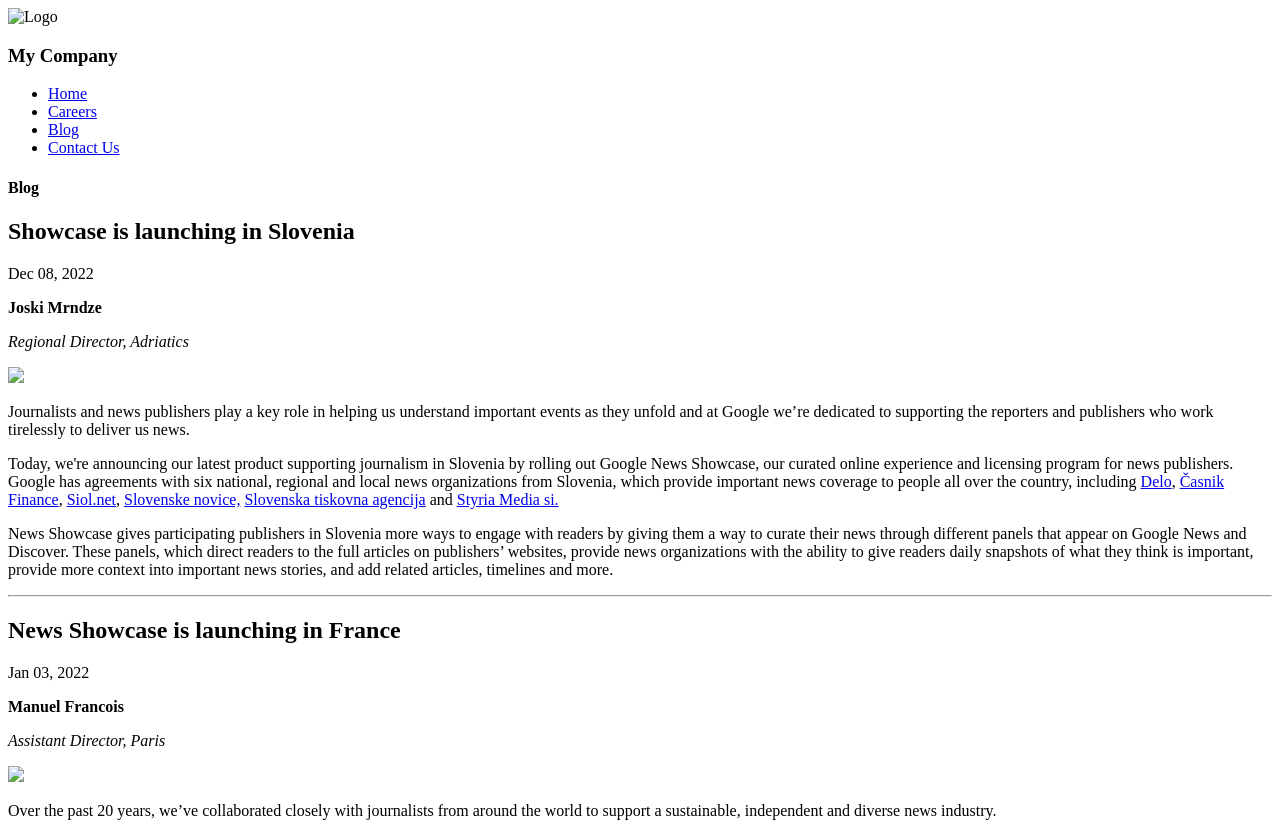
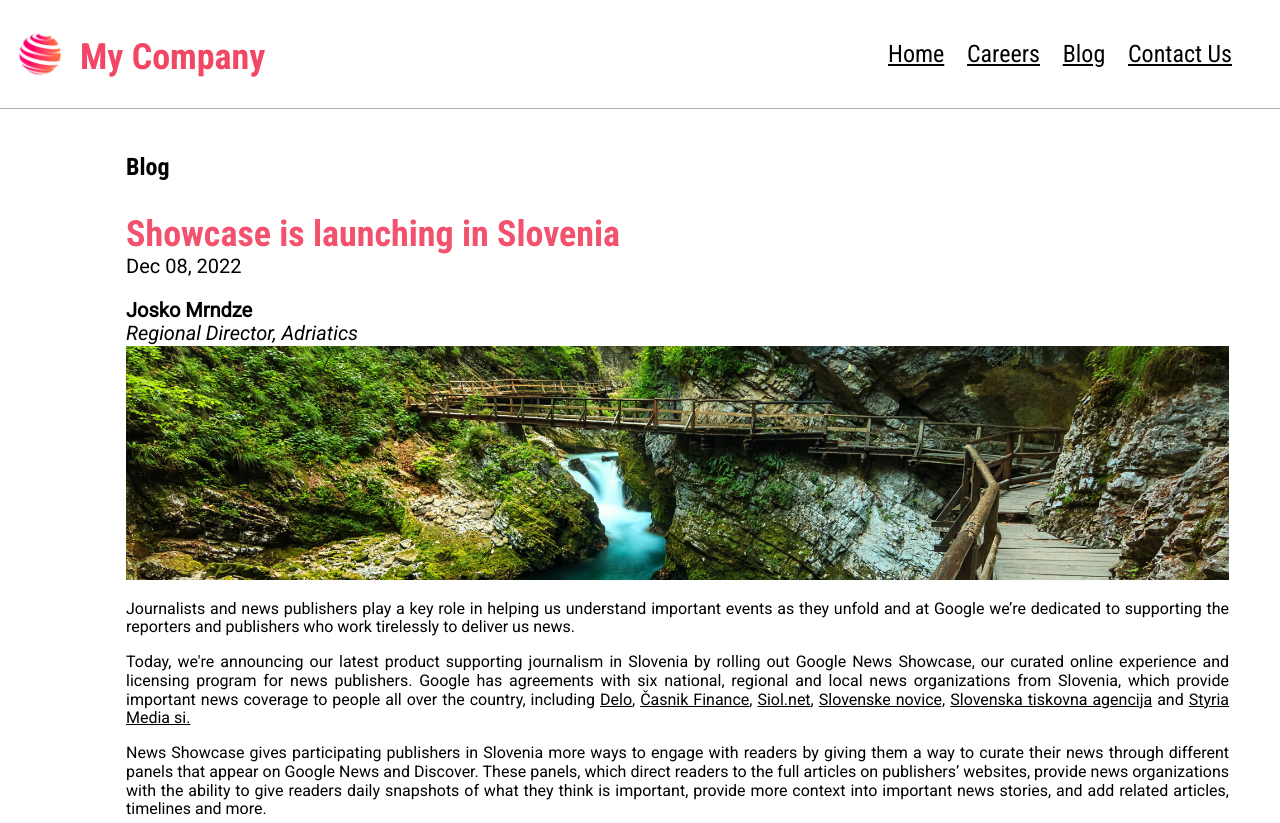
Before and after one commit to mctuliomontoya/Act-3.2.2, a plain HTML site: page pages/blog.html in a window 1280 px wide. Shown: the top 823 px of the page. Drawn offline with Linux system fonts and the light colour scheme.

Commit message:
CSS blog & Html minor changes

```diff
--- a/pages/blog.html
+++ b/pages/blog.html
@@ -5,14 +5,17 @@
         <meta http-equiv="X-UA-Compatible" content="IE=edge">
         <meta name="viewport" content="width=device-width, initial-scale=1.0">
         <title>Blog</title>
+        <link rel="stylesheet" href="../styles/blogstyles.css">
     </head>
     <body>
         <header>
-            <img scr="#" alt = Logo>
+            <div class="logo">
+                <img src="../images/logo.png" alt = "My Company Logo">
                 <h3>My Company</h3>
+            </div>
             <nav>
                 <ul>
-                    <li><a href="index.html">Home</a></li>
+                    <li><a href="../index.html">Home</a></li>
                     <li><a href="careers.html">Careers</a></li>
                     <li><a href="blog.html">Blog</a></li>
                     <li><a href="contactUs.html">Contact Us</a></li>
@@ -22,11 +25,13 @@
         <main>
             <h4><strong>Blog</strong></h4>
             <article>
+                <div class="article-header">
                     <h2>Showcase is launching in Slovenia</h2>
                     <time datetime="2022-12-8">Dec 08, 2022</time>
-                <p><strong>Joski Mrndze</strong></p>
+                    <p><strong>Josko Mrndze</strong></p>
                     <p><em>Regional Director, Adriatics</em></p>
-                <img src="#">
+                </div>
+                <img src="../images/blog1.jpg" alt="Showcase is launching in Slovenia">
                 <p>Journalists and news publishers play a key role in helping us understand important events
                 as they unfold and at Google we’re dedicated to supporting the reporters and publishers
                 who work tirelessly to deliver us news.</p>
@@ -49,11 +54,13 @@
             </article>
             <hr>
             <article>
+                <div class="article-header">
                     <h2>News Showcase is launching in France</h2>
                     <time datetime="2022-1-3">Jan 03, 2022</time>
                     <p><strong>Manuel Francois</strong></p>
                     <p><em>Assistant Director, Paris</em></p>
-                <img src="#">
+                    <img src="../images/blog2.jpg">
+                </div>
                 <p>Over the past 20 years, we’ve collaborated closely with journalists from around the world to support
                 a sustainable, independent and diverse news industry.</p>
                 <p>Building on our partnership with French publishers, today we're announcing the launch of Google News
@@ -74,7 +81,7 @@
             </article>
         </main>
         <footer>
-            <p>@ Copyright My Company 2023</p>
+            <h3>@ Copyright My Company 2023</h3>
         </footer>
     </body>
 </html>
--- /dev/null
+++ b/styles/blogstyles.css
@@ -0,0 +1,163 @@
+@import url('https://fonts.googleapis.com/css2?family=Roboto+Condensed:ital,wght@0,400;0,700;1,400&family=Roboto:ital@0;1&display=swap');
+
+body{
+    background-color: #FFFFFF;
+    margin: 0;
+    padding: 0;
+}
+
+.logo {
+    display: flex;
+    justify-content: space-between;
+    align-items: center;
+}
+
+header{
+    display: flex;
+    align-items: center;
+    justify-content: space-between;
+
+    position: sticky;
+    top: 0px;
+    background: #FFFFFF;
+    border-bottom: #B4B0B0 1px solid;
+}
+
+header ul {
+    display: flex;
+    justify-content: space-between;
+    list-style: none;
+    margin: auto;
+    align-items: center;
+    font-family: 'Roboto Condensed';
+    font-style: normal;
+    font-weight: 400;
+    font-size: 24px;
+    line-height: 28px;
+    color: #F2526E;
+}
+
+header nav {
+    padding-right: 3em;
+    margin-left: auto;
+    width: 30%;
+}
+
+header img {
+    height: 80px;
+    background: none;
+}
+
+header h3 {
+    width: 224px;
+    height: 36px;
+    left: 128px;
+    top: 38px;
+
+    font-family: 'Roboto Condensed';
+    font-style: normal;
+    font-weight: 700;
+    font-size: 36px;
+    line-height: 42px;
+
+    color: #F14764;
+}
+
+header > a{
+    text-decoration: none !important;
+}
+
+header a {
+    color: #000000;
+}
+
+
+
+header a:hover {
+    color: #F2526E;
+}
+
+main{
+    margin-left: 126px;
+    margin-right: 51px;
+    margin-top: 44px;
+}
+
+main > h4 {
+    font-family: 'Roboto Condensed';
+    font-weight: 700;
+    font-size: 24px;
+    line-height: 28.13px;
+    color: #000000;
+}
+
+article .article-header h2{
+    font-family: 'Roboto Condensed';
+    font-weight: 700;
+    font-size: 36px;
+    line-height: 42.19px;
+    color: #F2526E;
+    margin: 0;
+}
+
+article .article-header time{
+    display: block;
+    font-family: 'Roboto';
+    font-weight: 400;
+    font-size: 20px;
+    line-height: 23.44px;
+    margin-bottom: 20PX;
+}
+
+article .article-header p{
+    font-family: 'Roboto';
+    font-weight: 700;
+    font-size: 20px;
+    line-height: 23.44px;
+    margin: 0;
+}
+
+article .article-header p em{
+    font-weight: 400;
+    font-style: italic;
+    line-height: 23.44px;
+}
+
+article img {
+    width: 100%;
+}
+
+article p{
+    font-family: 'Roboto';
+    font-weight: 400;
+    font-size: 16px;
+    line-height: 18.75px;
+    text-align: justify;
+}
+
+article a {
+    color: #000000;
+}
+
+article a:hover {
+    color: #000000;
+    text-decoration: none;
+}
+
+footer {
+    background: #D9D9D9;
+    display: flex;
+    align-items: center;
+
+}
+
+footer h3 {
+    line-height: 2em;
+    padding-top: 0.5em;
+    padding-left: 0.5em;
+    font-family: 'Roboto';
+    font-style: normal;
+    font-weight: 400;
+    font-size: 16px;
+    color: #000000;
+}
```
Also changed, not shown: images/blog1.jpg (added), images/blog2.jpg (added). Lines whose indentation alone changed are shown as unchanged.
